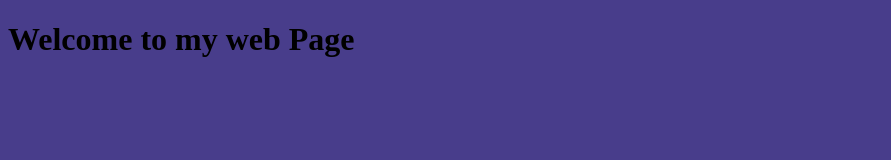
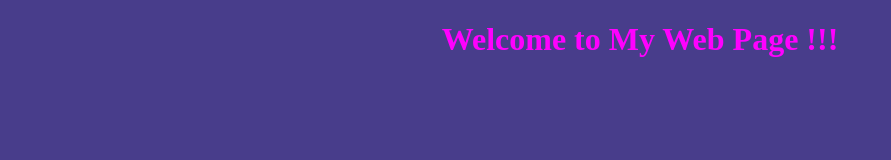
Before and after one commit to Ananya015/Project-2-FullStack, a plain HTML site: page index2.html in a window 1280 px wide. Shown: the whole page, without its empty margins (0-891 px from the left). Drawn offline with Linux system fonts and the light colour scheme.

Commit message:
add style to h1 tag

```diff
--- a/index2.html
+++ b/index2.html
@@ -6,7 +6,7 @@
     <title>Assignment-2</title>
 </head>
 <body style="background-color: darkslateblue;">
-    <h1>Welcome to my web Page</h1>
+    <h1 style="text-align: center; color:magenta;">Welcome to My Web Page !!!</h1>
 
 </body>
 </html>
```
